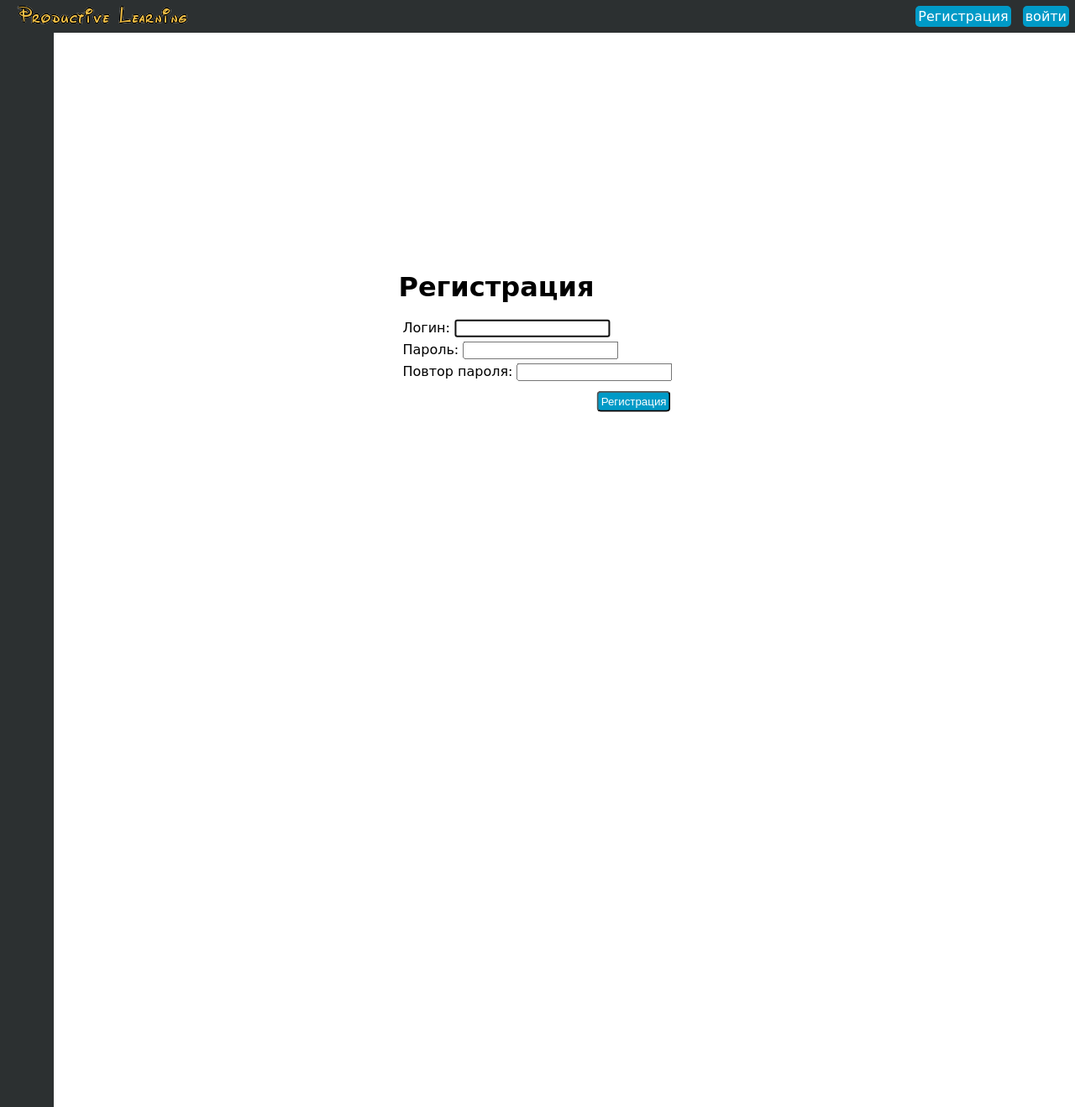
After one commit to Akwinchester/Productive_Learning, a Django app: page /app_cards/add_user/ in a window 1280 px wide. The commit adds this page. Shown: the whole page at 84% size. Run offline with Django 4.2, Linux system fonts and the light colour scheme.

Commit message:
Изменил Базу данных: добавил внешний ключ id_user_id для разделения пользователей. Реализовал добавление колоды. В моделях значения id_user_id заданы числовыми значениями.

```diff
--- a/app_cards/forms.py
+++ b/app_cards/forms.py
@@ -1,7 +1,23 @@
 from django import forms
-from .models import Cards
+from .models import Cards, Decks
+from django.contrib.auth.forms import UserCreationForm
+from django.contrib.auth.models import User
 
-class Add_card_to_deck(forms.ModelForm):
+# class Add_card_to_deck(forms.ModelForm):
+#     class Meta():
+#         model = Cards
+#         fields = ['name_card', 'content']
+#
+# class Add_deck(forms.ModelForm):
+#     class Meta():
+#         model = Decks
+#         fields = ['name_deck', 'id_category']
+
+
+class Register_User(UserCreationForm):
+    username = forms.CharField(label='Логин', widget=forms.TextInput())
+    password1 = forms.CharField(label='Пароль', widget=forms.PasswordInput())
+    password2 = forms.CharField(label='Повтор пароля', widget=forms.PasswordInput())
     class Meta():
-        model = Cards
-        fields = ['name_card', 'content']
+        model = User
+        fields = ('username','password1', 'password2')
--- a/app_cards/static/app_cards/css/styles.css
+++ b/app_cards/static/app_cards/css/styles.css
@@ -1,9 +1,9 @@
 *{
-    margin: 0;
-    padding: 0;
     box-sizing: border-box;
 }
 body{
+    margin: 0;
+    padding: 0;
     font-family:Comic Sans MS, Comic Sans, cursive, Cambria, 'Hoefler Text', 'Liberation Serif', Times, 'Times New Roman', serif;
 }
 .group:after {
@@ -39,13 +39,44 @@ body{
     margin-left: 15%;
     margin-right: 15%;
     margin-top: 30%;
-    padding-top: 20%;
+
     width: 70%;
     aspect-ratio: 1/1;
     border-radius: 50%;
     background-color: #f78723;
     font-size: 10px;
 
+}
+/*  значек +   */
+.plus {
+  --t:2px;   /* Thickness */
+  --l: 40px;  /* size of the symbol */
+  --s:10px;  /* space around the symbol */
+  --c1:#fff; /* Plus color*/
+  --c2:#000; /* background color*/
+
+  display:inline-block;
+  padding:20%;
+  box-sizing:border-box; /*Remove this if you don't want space to be included in the size*/
+
+  background:
+    linear-gradient(var(--c1),var(--c1)) content-box,
+    linear-gradient(var(--c1),var(--c1)) content-box,
+    var(--c2);
+  background-position:center;
+  background-size: 100% var(--t),var(--t) 100%;
+  background-repeat:no-repeat;
+}
+
+.radius {
+  border-radius:50%;
+}
+/*  значек +   */
+
+
+.form{
+    margin: 5px;
+    position: relative;
 }
 .content_container{
     width: 86%;
--- a/app_cards/urls.py
+++ b/app_cards/urls.py
@@ -1,5 +1,5 @@
 from django.urls import path
-from .views import List_decks, Card, Add_card_to_deck, Update_card, Deck_gallery
+from .views import List_decks, Card, Add_card_to_deck, Update_card, Deck_gallery, Add_user, Login_user, Logout_user, Add_deck
 
 urlpatterns = [
     path('home_page/', List_decks.as_view(), name='List_deck'),
@@ -7,4 +7,8 @@ urlpatterns = [
     path('deck/<int:deck_number>/add_card', Add_card_to_deck.as_view(), name='Add_card'),
     path('card/<int:pk>/update_card', Update_card.as_view(), name='Update_card'),
     path('deck/<int:deck_number>/gallery', Deck_gallery.as_view(), name='Deck_gallery'),
+    path('add_user/',Add_user.as_view(), name='Add_user'),
+    path('login/', Login_user.as_view(), name='Login_user'),
+    path('logout/', Logout_user, name='Logout_user'),
+    path('add_deck/', Add_deck.as_view(), name='Add_deck'),
 ]
--- a/app_cards/views.py
+++ b/app_cards/views.py
@@ -2,7 +2,10 @@ from django.shortcuts import render, HttpResponse, redirect
 from django.views.generic import ListView, DetailView, CreateView, UpdateView
 from .models import Decks, Cards
 from django.urls import reverse_lazy
-from .forms import Add_card_to_deck
+from .forms import Register_User
+from django.contrib.auth.forms import UserCreationForm, AuthenticationForm
+from django.contrib.auth.views import LoginView
+from django.contrib.auth import login, logout
 
 class List_decks(ListView):
     model = Decks
@@ -35,20 +38,17 @@ class Card(DetailView):
     template_name = 'app_cards/card.html'
     context_object_name = 'card'
 
-# class Add_card(CreateView):
-#     model = Cards
-#     template_name = 'app_cards/add_card.html'
-#     fields = ['name_card', 'content', 'link_to_deck']
-#     success_url = reverse_lazy('Home_page')
 
 class Add_card_to_deck(CreateView):
-    form_class = Add_card_to_deck
+    model = Cards
     template_name = 'app_cards/add_card.html'
-    success_url = reverse_lazy('Home_page')
+    success_url = reverse_lazy('List_deck')
+    fields = ('name_card', 'content')
     def form_valid(self, form):
+        user_id = self.request.user.id
         card = form.save()
-        print(self.kwargs['deck_number'])
         card.link_to_deck.add(self.kwargs['deck_number'])
+        card.id_user_id = user_id
         return super().form_valid(form)
 
 
@@ -56,3 +56,33 @@ class Update_card(UpdateView):
     model = Cards
     template_name = 'app_cards/update_card.html'
     fields = ['name_card', 'content', 'link_to_deck']
+
+class Add_user(CreateView):
+    form_class = Register_User
+    template_name = 'app_cards/add_user.html'
+    success_url = reverse_lazy('List_deck')
+    def form_valid(self, form):
+        user = form.save()
+        login(self.request, user)
+        return redirect('List_deck')
+
+class Login_user(LoginView):
+    form_class = AuthenticationForm
+    template_name = 'app_cards/login.html'
+    def get_success_url(self):
+        return reverse_lazy('List_deck')
+
+def Logout_user(request):
+    logout(request)
+    return redirect('Login_user')
+
+class Add_deck(CreateView):
+    model = Decks
+    fields = ['name_deck', 'id_category']
+    template_name = 'app_cards/Add_deck.html'
+    success_url = reverse_lazy('List_deck')
+    def form_valid(self, form):
+        user_id = self.request.user.id
+        deck = form.save()
+        deck.id_user_id = user_id
+        return super().form_valid(form)
--- a/templates/app_cards/List_decks.html
+++ b/templates/app_cards/List_decks.html
@@ -5,10 +5,15 @@
 {% block header %}
 {% endblock %}
 
+{% block toolbar %}
+    <a  class="plus radius button_for_toolbar" style="--t:3px;--c2:#f78723" href="{% url 'Add_deck' %}"></a>
+{% endblock %}
+
 {% block content %}
     <h1>Ваши колоды</h1>
 
     {% for deck in decks %}
+        {% if deck.id_user_id == request.user.id %}
             <div class="deck_container group">
                 <a  class="hidden_link" style="text-decoration: none" href="{% url "Deck_gallery" deck.id %}">
                     <div class="deck">
@@ -18,6 +23,7 @@
                     </div>
                 </a>
             </div>
+        {% endif %}
     {% endfor %}
     <p>{{ random_card.name_card }}</p>
 {% endblock %}
--- /dev/null
+++ b/templates/app_cards/add_user.html
@@ -0,0 +1,16 @@
+{% extends 'app_cards/base_header_tollbar.html' %}
+{% block title %} регистрация {% endblock %}
+{% block content %}
+    <div class="center">
+        <h1 style="margin-bottom: 20px">Регистрация</h1>
+        <form  method="post">
+            {% csrf_token %}
+            <div >{{ form.non_field_errors }}</div>
+            {% for f in form %}
+                <p class="form"><label for="{{ f.id_for_label }}">{{f.label}}: </label>{{ f }}</p>
+                <div >{{ f.errors }}</div>
+            {% endfor %}
+            <button class="button_for_header" type="submit">Регистрация</button>
+        </form>
+    </div>
+{% endblock %}
--- a/templates/app_cards/base_header_tollbar.html
+++ b/templates/app_cards/base_header_tollbar.html
@@ -9,16 +9,19 @@
 <body>
 <div class="header group">
     <a href="{% url "List_deck" %}"><img  style="margin-left: 20px; margin-top: 5px" src="{% static "app_cards/images/logo.png" %}"></a>
-    <a class="button_for_header" href="#">войти</a>
-    <a class="button_for_header" href="#">Регистрация</a>
+    {% if request.user.is_authenticated %}
+        <a class="button_for_header" href="{% url 'Logout_user' %}">выйти</a>
+        <a class="button_for_header" href="#">профиль {{ request.user }}</a>
+    {% else %}
+        <a class="button_for_header" href="{% url 'Login_user' %}">войти</a>
+        <a class="button_for_header" href="{% url 'Add_user' %}">Регистрация</a>
+    {% endif %}
     {% block header %}{% endblock %}
 </div>
 <div name="container group">
         <div class="toolbar">
-            <p class="button_for_toolbar">Ин-т</p>
-            <p class="button_for_toolbar">Ин-т</p>
-            <p class="button_for_toolbar">Ин-т</p>
-            <p class="button_for_toolbar">Ин-т</p>
+            {% block toolbar %}
+            {% endblock %}
         </div>
         <div class="content_container">
             {% block content %}
```
Also changed, not shown: app_cards/models.py (+7 -2 lines), templates/app_cards/Add_deck.html (added, +11 -0 lines), templates/app_cards/login.html (added, +16 -0 lines), templates/app_cards/update_card.html (+7 -4 lines), app_cards/migrations/0001_initial.py, app_cards/migrations/0002_cards_id_user_categories_id_user_decks_id_user.py (added), app_cards/migrations/0002_remove_cards_update_date_and_more.py (deleted), app_cards/static/app_cards/images/ikonka-plyus-9.png (added), app_cards/static/app_cards/images/logo.png (added), app_cards/static/app_cards/images/logo_w.png (added). Lines whose indentation alone changed are shown as unchanged.
